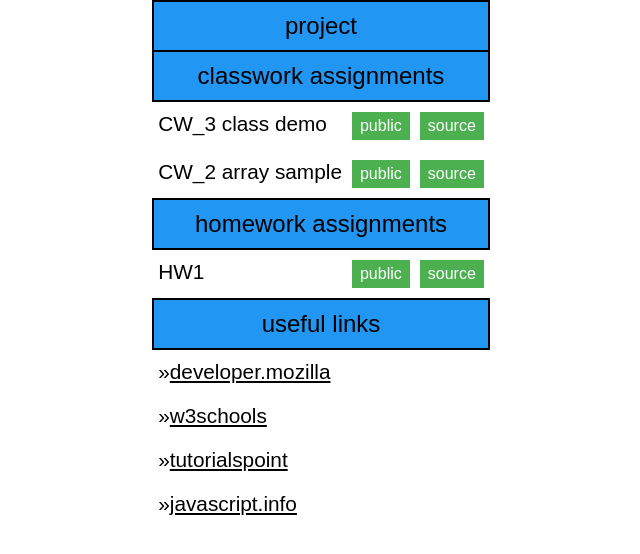
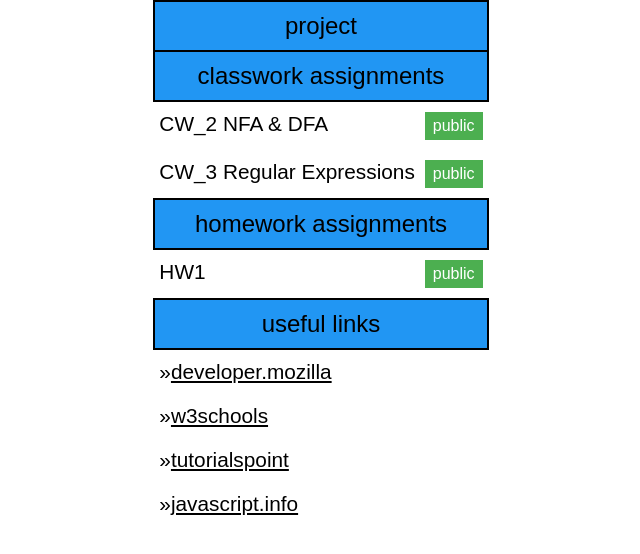
Before and after one commit to mehmetalperenkurt/AutomataTheory, a plain HTML site: page index.html in a window 1280 px wide. Shown: the whole page, without its empty margins (319-959 px from the left). Drawn offline with nearby package versions, Linux system fonts and the light colour scheme.

Commit message:
Update index.html

```diff
--- a/index.html
+++ b/index.html
@@ -59,14 +59,12 @@ body {
        <th class="tg-baqh" colspan="3">classwork assignments</th>
     </tr>
   <tr>
-    <td class="tg-0lax">CW_3 class demo</td>
-    <td class="tg-1lax"><input type="button" value="public" class="button" title="https://mehmetalperenkurt.github.io/ileriprogramlama/work/index.html" onclick="window.open('https://mehmetalperenkurt.github.io/ileriprogramlama/work/index.html')"></td>
-    <td class="tg-1lax"><input type="button" value="source" class="button" title="https://github.com/mehmetalperenkurt/ileriprogramlama/blob/master/work/database.js" onclick="window.open('https://github.com/mehmetalperenkurt/ileriprogramlama/blob/master/work/database.js')"></td>
+    <td class="tg-0lax">CW_2 NFA & DFA</td>
+    <td class="tg-1lax"><input type="button" value="public" class="button" title="https://cagriege.github.io/AutomataTheory/Cw2"</td>
   </tr>
   <tr>
-    <td class="tg-0lax">CW_2 array sample</td>
-    <td class="tg-1lax"><input type="button" value="public" class="button" title="https://mehmetalperenkurt.github.io/ileriprogramlama/CW2_Array_Demo.html" onclick="window.open('https://mehmetalperenkurt.github.io/ileriprogramlama/CW2_Array_Demo.html')"></td>
-    <td class="tg-1lax"><input type="button" value="source" class="button" title="https://github.com/mehmetalperenkurt/ileriprogramlama/blob/master/CW2_Array_Demo.html" onclick="window.open('https://github.com/mehmetalperenkurt/ileriprogramlama/blob/master/CW2_Array_Demo.html')"></td>
+    <td class="tg-0lax">CW_3 Regular Expressions</td>
+    <td class="tg-1lax"><input type="button" value="public" class="button" title="https://cagriege.github.io/AutomataTheory/regexp.html"></td>
   </tr>
   <tr>
     <td class="tg-baqh" colspan="3">homework assignments</td>
@@ -74,8 +72,7 @@ body {
 
   <tr>
     <td class="tg-0lax">HW1</td>
-    <td class="tg-1lax"><input type="button" value="public" class="button" title="https://mehmetalperenkurt.github.io/ileriprogramlama/HW1.html" onclick="window.open('https://mehmetalperenkurt.github.io/ileriprogramlama/HW1.html')"></td>
-    <td class="tg-1lax"><input type="button" value="source" class="button" title="https://github.com/mehmetalperenkurt/ileriprogramlama/blob/master/HW1.html" onclick="window.open('https://github.com/mehmetalperenkurt/ileriprogramlama/blob/master/HW1.html')"></td>
+    <td class="tg-1lax"><input type="button" value="public" class="button" title="https://cagriege.github.io/AutomataTheory/HW1.html"></td>
   </tr>
   <tr>
       <td class="tg-baqh" colspan="3">useful links</td>
```
